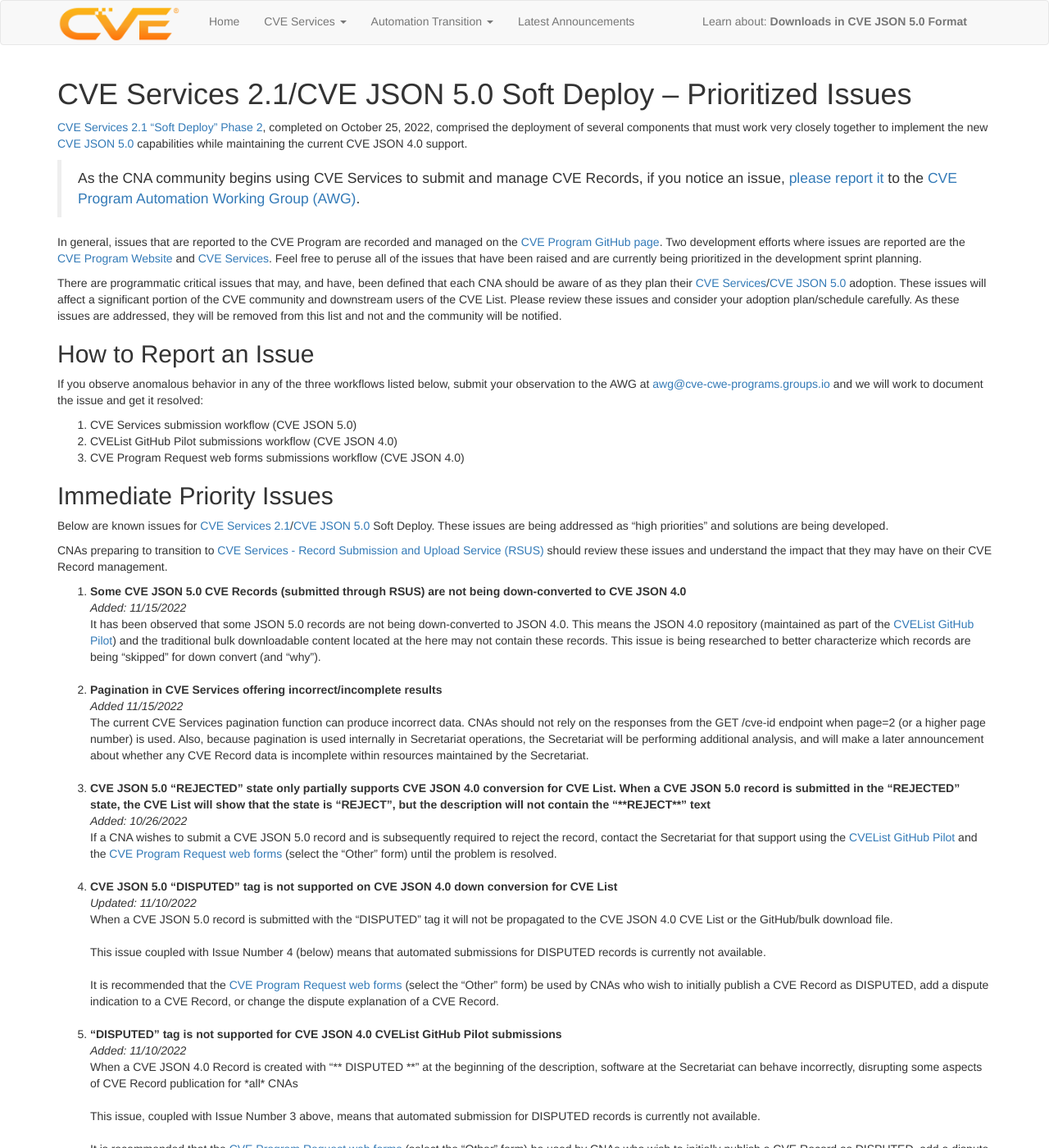
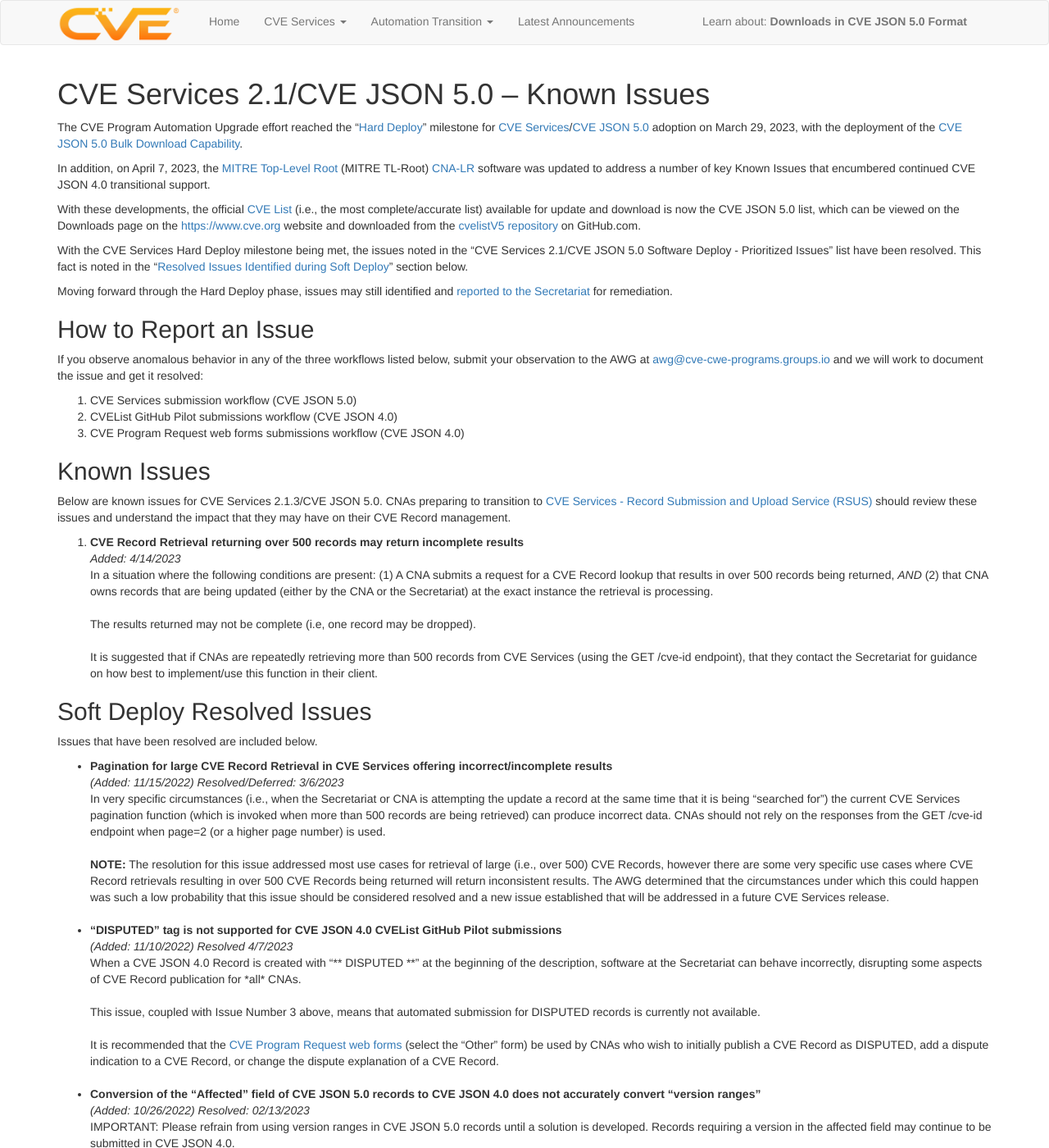
Before and after one commit to CVEProject/cveproject.github.io, a Jekyll site: the page built from automation-cve-services-known-issues.md, in a window 1280 px wide and 1400 px high. Shown: the whole window at 82% size. Built offline with Jekyll 4.4.1, drawn with Linux system fonts in a browser that asks for light colours; nearby versions of some CDN libraries; some of the changed text lies outside the part shown.

Commit message:
Update automation-cve-services-known-issues.md
Update CV Services Hard Deploy Known Issues page

```diff
--- a/automation-cve-services-known-issues.md
+++ b/automation-cve-services-known-issues.md
@@ -1,15 +1,17 @@
 ---
-title: CVE Services 2.1/CVE JSON 5.0 Soft Deploy – Prioritized Issues
+title: CVE Services 2.1/CVE JSON 5.0 – Known Issues
 layout: page
 ---
+The CVE Program Automation Upgrade effort reached the “[Hard Deploy](https://cveproject.github.io/automation-cve-services-faqs#what-is-meant-by-cve-services-21-hard-deploy)” milestone for [CVE Services](https://www.cve.org/AllResources/CveServices)/[CVE JSON 5.0](https://www.cve.org/AllResources/CveServices#cve-json-5) adoption on March 29, 2023, with the deployment of the [CVE JSON 5.0 Bulk Download Capability](https://github.com/CVEProject/cvelistV5/blob/main/README.md).
 
-[CVE Services 2.1 “Soft Deploy” Phase 2](https://cveproject.github.io/automation-transition#bulletin-number-10), completed on October 25, 2022, comprised the deployment of several components that must work very closely together to implement the new [CVE JSON 5.0](https://cveproject.github.io/automation-cve-services#json-overview) capabilities while maintaining the current CVE JSON 4.0 support.
+In addition, on April 7, 2023, the [MITRE Top-Level Root](https://www.cve.org/PartnerInformation/ListofPartners/partner/mitre) (MITRE TL-Root) [CNA-LR](https://www.cve.org/ResourcesSupport/Glossary?activeTerm=glossaryCNALR) software was updated to address a number of key Known Issues that encumbered continued CVE JSON 4.0 transitional support.
 
->As the CNA community begins using CVE Services to submit and manage CVE Records, if you notice an issue, <a href="mailto:awg@cve-CWE-Programs.groups.io">please report it</a> to the [CVE Program Automation Working Group (AWG)](https://www.cve.org/ProgramOrganization/WorkingGroups#AutomationWorkingGroupAWG).
+With these developments, the official [CVE List](https://www.cve.org/ResourcesSupport/Glossary?activeTerm=glossaryCVEList) (i.e., the most complete/accurate list) available for update and download is now the CVE JSON 5.0 list, which can be viewed on the Downloads page on the [https://www.cve.org](CVE.ORG) website and downloaded from the [cvelistV5 repository](https://github.com/CVEProject/cvelistV5) on GitHub.com.
 
-In general, issues that are reported to the CVE Program are recorded and managed on the [CVE Program GitHub page](https://github.com/CVEProject/). Two development efforts where issues are reported are the [CVE Program Website](https://github.com/CVEProject/cve-website) and [CVE Services](https://github.com/CVEProject/cve-services/issues). Feel free to peruse all of the issues that have been raised and are currently being prioritized in the development sprint planning.
+With the CVE Services Hard Deploy milestone being met, the issues noted in the “CVE Services 2.1/CVE JSON 5.0 Software Deploy - Prioritized Issues” list have been resolved. This fact is noted in the “[Resolved Issues Identified during Soft Deploy]()” section below.
 
-There are programmatic critical issues that may, and have, been defined that each CNA should be aware of as they plan their [CVE Services](https://cveproject.github.io/automation-cve-services#services-overview)/[CVE JSON 5.0](https://cveproject.github.io/automation-cve-services#json-overview) adoption. These issues will affect a significant portion of the CVE community and downstream users of the CVE List. Please review these issues and consider your adoption plan/schedule carefully. As these issues are addressed, they will be removed from this list and not and the community will be notified.
+Moving forward through the Hard Deploy phase, issues may still identified and [reported to the Secretariat](https://cveform.mitre.org/) for remediation.
+
 
 ## How to Report an Issue
 
@@ -22,58 +24,70 @@ If you observe anomalous behavior in any of the three workflows listed below, su
 </ol>
 
 
-## Immediate Priority Issues
+## Known Issues
 
-Below are known issues for [CVE Services 2.1](https://cveproject.github.io/automation-cve-services#services-overview)/[CVE JSON 5.0](https://cveproject.github.io/automation-cve-services#json-overview) Soft Deploy. These issues are being addressed as “high priorities” and solutions are being developed.
-
-CNAs preparing to transition to [CVE Services - Record Submission and Upload Service (RSUS)](https://cveproject.github.io/automation-cve-services#services-overview) should review these issues and understand the impact that they may have on their CVE Record management.
+Below are known issues for CVE Services 2.1.3/CVE JSON 5.0. CNAs preparing to transition to [CVE Services - Record Submission and Upload Service (RSUS)](https://www.cve.org/AllResources/CveServices#architecture) should review these issues and understand the impact that they may have on their CVE Record management.
 
 <ol>
-    <li><strong>Some CVE JSON 5.0 CVE Records (submitted through RSUS) are not being down-converted to CVE JSON 4.0</strong><br/>
-    <i>Added: 11/15/2022</i><br/>
-    It has been observed that some JSON 5.0 records are not being down-converted to JSON 4.0.  This means the JSON 4.0 repository (maintained as part of the <a href="https://github.com/CVEProject/cvelist">CVEList GitHub Pilot</a>) and the traditional bulk downloadable content located at the here may not contain these records. This issue is being researched to better characterize which records are being “skipped” for down convert (and “why”).</li>
-    <br/>
-    <li><strong>Pagination in CVE Services offering incorrect/incomplete results</strong><br/>
-    <i>Added 11/15/2022</i><br/>
-    The current CVE Services pagination function can produce incorrect data. CNAs should not rely on the responses from the GET /cve-id endpoint when page=2 (or a higher page number) is used. Also, because pagination is used internally in Secretariat operations, the Secretariat will be performing additional analysis, and will make a later announcement about whether any CVE Record data is incomplete within resources maintained by the Secretariat.</li>
-    <br/>
-    <li><strong>CVE JSON 5.0 “REJECTED” state only partially supports CVE JSON 4.0 conversion for CVE List. When a CVE JSON 5.0 record is submitted in the “REJECTED” state, the CVE List will show that the state is “REJECT”, but the description will not contain the “**REJECT**” text</strong><br/>
-    <i>Added: 10/26/2022</i><br/>
-    If a CNA wishes to submit a CVE JSON 5.0 record and is subsequently required to reject the record, contact the Secretariat for that support using the <a href="https://github.com/CVEProject/cvelist">CVEList GitHub Pilot</a> and the <a href="https://cveform.mitre.org/">CVE Program Request web forms</a> (select the “Other” form) until the problem is resolved.</li>
-    <br/>
-    <li><strong>CVE JSON 5.0 “DISPUTED” tag is not supported on CVE JSON 4.0 down conversion for CVE List</strong><br/>
-    <i>Updated: 11/10/2022</i><br/>
-    When a CVE JSON 5.0 record is submitted with the “DISPUTED” tag it will not be propagated to the CVE JSON 4.0 CVE List or the GitHub/bulk download file.<br/>
-    <br/>
-    This issue coupled with Issue Number 4 (below) means that automated submissions for DISPUTED records is currently not available.<br/>
-    <br/>
-    It is recommended that the <a href="https://cveform.mitre.org/">CVE Program Request web forms</a> (select the “Other” form) be used by CNAs who wish to initially publish a CVE Record as DISPUTED, add a dispute indication to a CVE Record, or change the dispute explanation of a CVE Record.</li>
+    <li><strong>CVE Record Retrieval returning over 500 records may return incomplete results</strong><br/>
+    <i>Added: 4/14/2023</i><br/>
+    In a situation where the following conditions are present: (1) A CNA submits a request for a CVE Record lookup that results in over 500 records being returned, <i>AND</i> (2) that CNA owns records that are being updated (either by the CNA or the Secretariat) at the exact instance the retrieval is processing.<br/>
+        <br>
+    The results returned may not be complete (i.e, one record may be dropped).<br/>
+        <br>
+    It is suggested that if CNAs are repeatedly retrieving more than 500 records from CVE Services (using the GET /cve-id endpoint), that they contact the Secretariat for guidance on how best to implement/use this function in their client.</li>
+</ol>
+
+## Soft Deploy Resolved Issues
+
+Issues that have been resolved are included below.
+
+<ul>
+    <li><strong>Pagination for large CVE Record Retrieval in CVE Services offering incorrect/incomplete results</strong><br/>
+    <i>(Added: 11/15/2022) Resolved/Deferred: 3/6/2023</i><br/>
+    In very specific circumstances (i.e., when the Secretariat or CNA is attempting the update a record at the same time that it is being “searched for”) the current CVE Services pagination function (which is invoked when more than 500 records are being retrieved) can produce incorrect data. CNAs should not rely on the responses from the GET /cve-id endpoint when page=2 (or a higher page number) is used.<br/>
+       <br/>
+    <strong>NOTE:</strong> The resolution for this issue addressed most use cases for retrieval of large (i.e., over 500) CVE Records, however there are some very specific use cases where CVE Record retrievals resulting in over 500 CVE Records being returned will return inconsistent results. The AWG determined that the circumstances under which this could happen was such a low probability that this issue should be considered resolved and a new issue established that will be addressed in a future CVE Services release.<br/>
+    </li>
     <br/>
     <li><strong>“DISPUTED” tag is not supported for CVE JSON 4.0 CVEList GitHub Pilot submissions</strong><br/>
-    <i>Added: 11/10/2022</i><br/>
-    When a CVE JSON 4.0 Record is created with “** DISPUTED **” at the beginning of the description, software at the Secretariat can behave incorrectly, disrupting some aspects of CVE Record publication for *all* CNAs<br/>
+    <i>(Added: 11/10/2022) Resolved 4/7/2023</i><br/>
+    When a CVE JSON 4.0 Record is created with “** DISPUTED **” at the beginning of the description, software at the Secretariat can behave incorrectly, disrupting some aspects of CVE Record publication for *all* CNAs.<br/>
     <br/>
     This issue, coupled with Issue Number 3 above, means that automated submission for DISPUTED records is currently not available.<br/>
     <br/>
     It is recommended that the <a href="https://cveform.mitre.org/">CVE Program Request web forms</a> (select the “Other” form) be used by CNAs who wish to initially publish a CVE Record as DISPUTED, add a dispute indication to a CVE Record, or change the dispute explanation of a CVE Record.</li>
     <br/>
-    <li><strong>Secretariat Service to add references to CVE Records may be degraded</strong><br/>
-    <i>Added: 10/26/2022</i><br/>
-    Secretariat staff may need to manually add references for some CVE Records. Records submitted through the CVE List GitHub Pilot and the <a href="https://github.com/CVEProject/cvelist">CVEList GitHub Pilot</a> and the <a href="https://cveform.mitre.org/">CVE Program Request web forms</a> are unaffected.</li>
-</ol>
-
-## Resolved Issues
-
-Issues that have been resolved are included below.
-
-<ul>
-    <li><strong>CVE Record JSON 5.0 Rendering on the cve.org website may present ambiguities</strong><br/>
-    <i>(Added: 11/4/2022) Resolved: 12/8/2022</i><br/>
-    The cve.org CVE Record Lookup capability may, under certain circumstances, render the record where the “affected version” is ambiguously/erroneously stated. The circumstances in which this behavior is observed is when the “change” field is used. It is suggested that CNAs not use the “change” field until this issue is addressed.</li><br/>
     <li><strong>Conversion of the “Affected” field of CVE JSON 5.0 records to CVE JSON 4.0 does not accurately convert “version ranges”</strong><br/>
     <i>(Added: 10/26/2022) Resolved: 02/13/2023</i><br/>
     IMPORTANT: Please refrain from using version ranges in CVE JSON 5.0 records until a solution is developed. Records requiring a version in the affected field may continue to be submitted in CVE JSON 4.0.</li>
     <br/>
+    <li><strong>CVE JSON 5.0 “DISPUTED” tag is not supported on CVE JSON 4.0 down conversion for CVE List</strong><br/>
+    <i>(Added: 11/10/2022) Resolved 4/7/2023</i><br/>
+    When a CVE JSON 5.0 record is submitted with the “DISPUTED” tag it will not be propagated to the CVE JSON 4.0 CVE List or the GitHub/bulk download file. This issue coupled with Issue Number 4 (below) means that automated submissions for DISPUTED records is currently not available.</li>
+   <br/>
+    <li><strong>CVE JSON 5.0 “REJECTED” state only partially supports CVE JSON 4.0 conversion for CVE List</strong><br/>
+    <i>(Added: 10/26/2022) Resolved 4/7/2023</i><br/>
+When a CVE JSON 5.0 record is submitted in the “REJECTED” state, the CVE List will show that the state is “REJECT”, but the description will not contain the “**REJECT**” text.
+    </li>
+    <br/>
+    <li><strong>Some CVE JSON 5.0 CVE Records (submitted through RSUS) are not being down-converted to CVE JSON 4.0</strong><br/>
+    <i>(Added: 11/15/2022) Resolved: 4/7/2023</i><br/>
+It has been observed that some JSON 5.0 records are not being down-converted to JSON 4.0. This means the JSON 4.0 repository (maintained as part of the CVEList GitHub Pilot) and the traditional bulk downloadable content located at the here may not contain these records. This issue is being researched to better characterize which records are being “skipped” for down convert (and “why”).
+    </li>
+    <br/>
+    <li><strong>Secretariat Service to add references to CVE Records may be degraded</strong><br/>
+    <i>(Added: 10/26/2022) Resolved: 4/7/2023</i><br/>
+Secretariat staff may need to manually add references for some CVE Records. Records submitted through the CVEList GitHub Pilot and the CVE Program Request web forms are unaffected.</li>
+    <br/>
+    <li><strong>Conversion of the “Affected” field of CVE JSON 5.0 records to CVE JSON 4.0 does not accurately convert “version ranges”</strong><br/>
+    <i>(Added: 10/26/2022) Resolved: 2/13/2023</i><br/>
+    IMPORTANT: Please refrain from using version ranges in CVE JSON 5.0 records until a solution is developed. Records requiring a version in the affected field may continue to be submitted in CVE JSON 4.0.</li>
+    <br/>
+    <li><strong>CVE Record JSON 5.0 Rendering on the cve.org website may present ambiguities</strong><br/>
+    <i>(Added: 11/4/2022) Resolved: 12/8/2022</i><br/>
+The cve.org CVE Record Lookup capability may, under certain circumstances, render the record where the “affected version” is ambiguously/erroneously stated. The circumstances in which this behavior is observed is when the “change” field is used. It is suggested that CNAs not use the “change” field until this issue is addressed.</li>
+    <br/>
 </ul>
 
 <br/>
```
